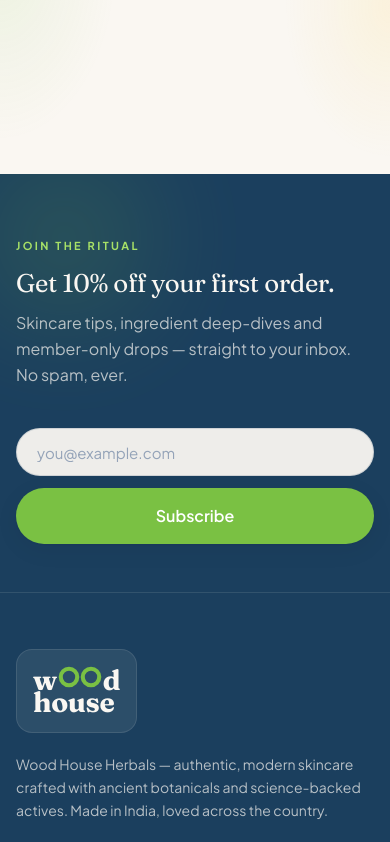
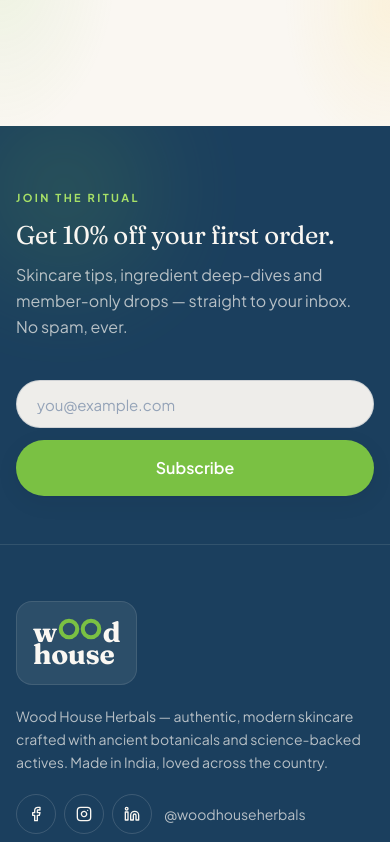
Before and after one commit to Shivanshu49/Woodhouse-herbals, a Next.js app in the folder Frontend/: page /cart in a window 390 px wide. Shown: the part 880-1722 px from the top of the page. Built offline with nearby package versions, Linux system fonts and the light colour scheme; no server answers.

Commit message:
style(home): tighten mobile vertical rhythm
.section 56->40px, section-header margin 32->24px and footer top gap
96->48px at mobile widths; sm/lg values untouched so desktop is
unchanged. ~830px shorter homepage at 390px.

```diff
--- a/Frontend/src/components/layout/Footer.tsx
+++ b/Frontend/src/components/layout/Footer.tsx
@@ -24,7 +24,7 @@ const CATEGORIES = [
 
 export function Footer() {
   return (
-    <footer className="relative mt-24 bg-navy-900 text-cream overflow-hidden">
+    <footer className="relative mt-12 sm:mt-24 bg-navy-900 text-cream overflow-hidden">
       {/* Decorative wash */}
       <div
         className="absolute -top-20 -left-20 h-72 w-72 rounded-full blur-3xl opacity-40"
--- a/Frontend/src/components/ui/SectionHeader.tsx
+++ b/Frontend/src/components/ui/SectionHeader.tsx
@@ -24,7 +24,7 @@ export function SectionHeader({
   return (
     <div
       className={cn(
-        'mb-8 sm:mb-10 lg:mb-14 flex flex-col gap-3',
+        'mb-6 sm:mb-10 lg:mb-14 flex flex-col gap-3',
         align === 'center' && 'items-center text-center',
         ctaHref && 'sm:flex-row sm:items-end sm:justify-between sm:gap-8',
         className,
--- a/Frontend/src/styles/globals.css
+++ b/Frontend/src/styles/globals.css
@@ -58,8 +58,10 @@
     @apply bg-white/85 backdrop-blur-md border border-white/70 shadow-soft;
   }
 
+  /* Mobile rhythm tightened per July 2026 client feedback (gaps too large at
+     390px); sm/lg values unchanged so desktop doesn't regress. */
   .section {
-    @apply py-14 sm:py-20 lg:py-24;
+    @apply py-10 sm:py-20 lg:py-24;
   }
 
   /* Editorial eyebrow tag — short hyphenated label, navy text on brand-tinted pill */
```
